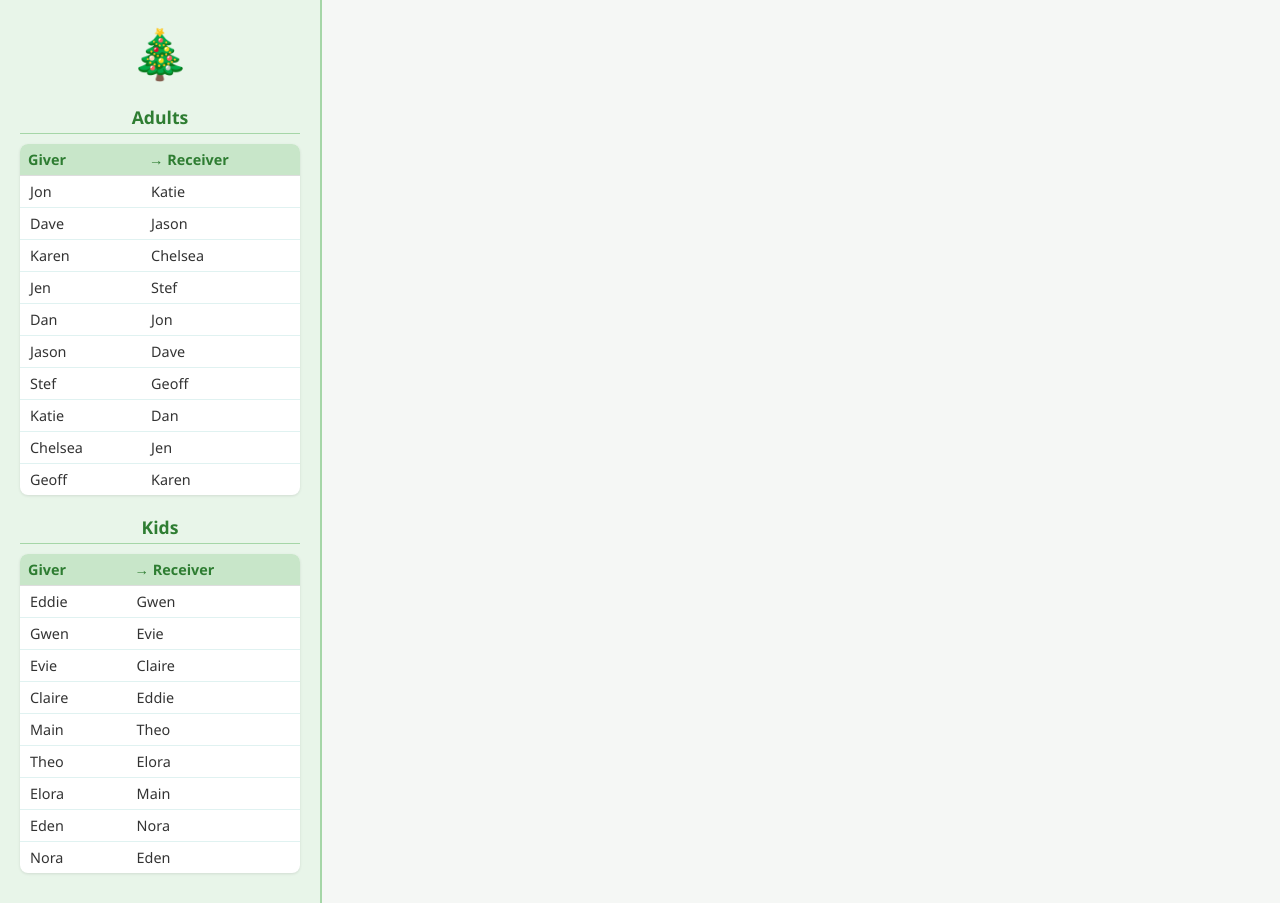
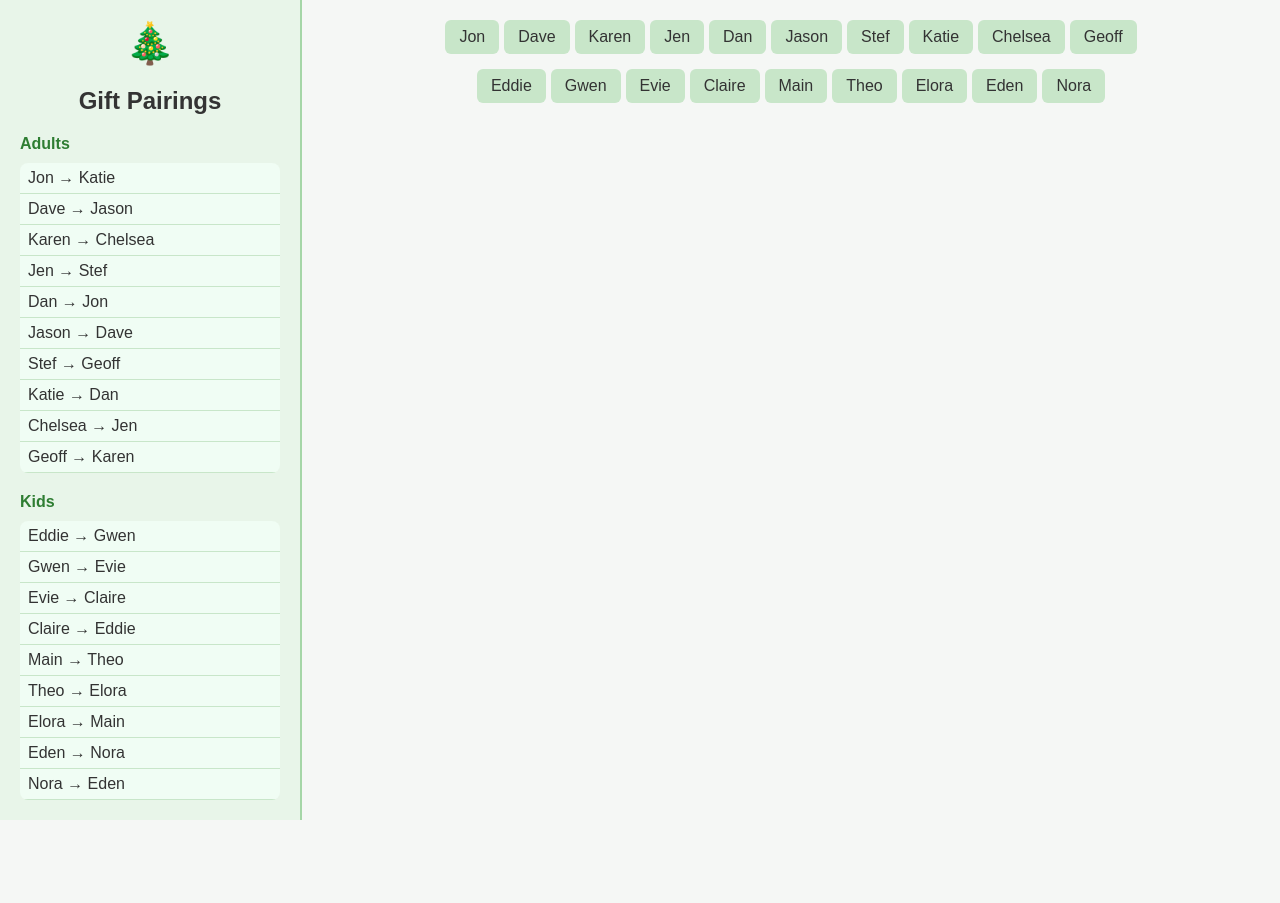
Before and after one commit to jwest61/west-gift-exchange, a plain HTML site: page index.html in a window 1280 px wide. After the commit the page ends 820 px from the top, so only its background shows below. Drawn offline with Linux system fonts and the light colour scheme; no server answers.

Commit message:
Update index.html

```diff
--- a/index.html
+++ b/index.html
@@ -3,65 +3,56 @@
 <head>
   <meta charset="UTF-8" />
   <meta name="viewport" content="width=device-width, initial-scale=1.0" />
-  <title>Christmas Gift Exchange 🎄</title>
+  <title>🎄 West Family Gift Exchange</title>
   <style>
     body {
-      font-family: "Segoe UI", Arial, sans-serif;
+      font-family: Arial, sans-serif;
       margin: 0;
       display: flex;
       background-color: #f5f7f5;
       color: #333;
     }
+
     .left-column {
-      width: 280px;
+      width: 260px;
       background-color: #e8f5e9;
       padding: 20px;
       border-right: 2px solid #a5d6a7;
       text-align: center;
     }
+
     .tree {
-      font-size: 48px;
+      font-size: 40px;
       margin-bottom: 10px;
     }
+
     .group-title {
       font-weight: bold;
       color: #2e7d32;
-      font-size: 1.1em;
       margin-top: 20px;
       margin-bottom: 8px;
-      text-align: center;
-      border-bottom: 1px solid #a5d6a7;
-      padding-bottom: 4px;
+      text-align: left;
     }
+
     .pair-table {
       width: 100%;
       border-collapse: collapse;
-      margin-bottom: 10px;
-      background-color: #ffffff;
+      background-color: #f0fdf4;
       border-radius: 8px;
       overflow: hidden;
-      box-shadow: 0 1px 3px rgba(0,0,0,0.1);
     }
-    .pair-table th {
-      background-color: #c8e6c9;
-      color: #2e7d32;
-      font-weight: 600;
+
+    .pair-table td {
+      padding: 6px 8px;
+      border-bottom: 1px solid #c8e6c9;
       text-align: left;
-      padding: 6px 8px;
-      font-size: 0.9em;
     }
-    .pair-table td {
-      padding: 6px 10px;
-      border-bottom: 1px solid #e0f2f1;
-      font-size: 0.9em;
-    }
-    .pair-table tr:last-child td {
-      border-bottom: none;
-    }
+
     .content {
       flex: 1;
       padding: 20px;
     }
+
     .tabs {
       display: flex;
       flex-wrap: wrap;
@@ -69,18 +60,19 @@
       gap: 5px;
       justify-content: center;
     }
+
     .tab {
       padding: 8px 14px;
       background-color: #c8e6c9;
       border-radius: 6px;
       cursor: pointer;
-      font-size: 0.95em;
     }
+
     .tab.active {
       background-color: #81c784;
       color: white;
-      font-weight: 600;
     }
+
     .tab-content {
       display: none;
       background-color: #fff;
@@ -88,50 +80,58 @@
       border-radius: 8px;
       box-shadow: 0 0 6px rgba(0,0,0,0.1);
     }
+
     .tab-content.active {
       display: block;
     }
+
     table {
       width: 100%;
       border-collapse: collapse;
       margin-top: 10px;
     }
+
     th, td {
       border-bottom: 1px solid #ddd;
       padding: 6px;
       text-align: left;
     }
+
     th {
       background-color: #e8f5e9;
-      color: #2e7d32;
     }
+
     input, textarea {
       padding: 6px;
       box-sizing: border-box;
-      border: 1px solid #ccc;
-      border-radius: 4px;
     }
+
     input {
       height: 30px;
     }
+
     textarea {
       width: 100%;
-      height: 70px;
+      height: 80px;
       resize: vertical;
       margin-top: 5px;
     }
+
     .gift-input-row {
       display: flex;
       flex-wrap: wrap;
       gap: 6px;
       margin-bottom: 6px;
     }
+
     .gift-input-row input {
       flex: 1;
     }
+
     .gift-input-row button {
       flex-shrink: 0;
     }
+
     button {
       padding: 6px 10px;
       background-color: #66bb6a;
@@ -140,9 +140,11 @@
       border-radius: 4px;
       cursor: pointer;
     }
+
     button:hover {
       background-color: #57a05b;
     }
+
     h3 {
       color: #2e7d32;
     }
@@ -151,41 +153,64 @@
 <body>
   <div class="left-column">
     <div class="tree">🎄</div>
+    <h2>Gift Pairings</h2>
+
     <div class="group-title">Adults</div>
     <table class="pair-table">
-      <tr><th>Giver</th><th>→ Receiver</th></tr>
-      <tr><td>Jon</td><td>Katie</td></tr>
-      <tr><td>Dave</td><td>Jason</td></tr>
-      <tr><td>Karen</td><td>Chelsea</td></tr>
-      <tr><td>Jen</td><td>Stef</td></tr>
-      <tr><td>Dan</td><td>Jon</td></tr>
-      <tr><td>Jason</td><td>Dave</td></tr>
-      <tr><td>Stef</td><td>Geoff</td></tr>
-      <tr><td>Katie</td><td>Dan</td></tr>
-      <tr><td>Chelsea</td><td>Jen</td></tr>
-      <tr><td>Geoff</td><td>Karen</td></tr>
+      <tr><td>Jon → Katie</td></tr>
+      <tr><td>Dave → Jason</td></tr>
+      <tr><td>Karen → Chelsea</td></tr>
+      <tr><td>Jen → Stef</td></tr>
+      <tr><td>Dan → Jon</td></tr>
+      <tr><td>Jason → Dave</td></tr>
+      <tr><td>Stef → Geoff</td></tr>
+      <tr><td>Katie → Dan</td></tr>
+      <tr><td>Chelsea → Jen</td></tr>
+      <tr><td>Geoff → Karen</td></tr>
     </table>
 
     <div class="group-title">Kids</div>
     <table class="pair-table">
-      <tr><th>Giver</th><th>→ Receiver</th></tr>
-      <tr><td>Eddie</td><td>Gwen</td></tr>
-      <tr><td>Gwen</td><td>Evie</td></tr>
-      <tr><td>Evie</td><td>Claire</td></tr>
-      <tr><td>Claire</td><td>Eddie</td></tr>
-      <tr><td>Main</td><td>Theo</td></tr>
-      <tr><td>Theo</td><td>Elora</td></tr>
-      <tr><td>Elora</td><td>Main</td></tr>
-      <tr><td>Eden</td><td>Nora</td></tr>
-      <tr><td>Nora</td><td>Eden</td></tr>
+      <tr><td>Eddie → Gwen</td></tr>
+      <tr><td>Gwen → Evie</td></tr>
+      <tr><td>Evie → Claire</td></tr>
+      <tr><td>Claire → Eddie</td></tr>
+      <tr><td>Main → Theo</td></tr>
+      <tr><td>Theo → Elora</td></tr>
+      <tr><td>Elora → Main</td></tr>
+      <tr><td>Eden → Nora</td></tr>
+      <tr><td>Nora → Eden</td></tr>
     </table>
   </div>
 
   <div class="content">
-    <div class="tabs" id="adultTabs"></div>
-    <div class="tabs" id="kidTabs"></div>
+    <div class="tabs">
+      <div class="tab" data-person="Jon">Jon</div>
+      <div class="tab" data-person="Dave">Dave</div>
+      <div class="tab" data-person="Karen">Karen</div>
+      <div class="tab" data-person="Jen">Jen</div>
+      <div class="tab" data-person="Dan">Dan</div>
+      <div class="tab" data-person="Jason">Jason</div>
+      <div class="tab" data-person="Stef">Stef</div>
+      <div class="tab" data-person="Katie">Katie</div>
+      <div class="tab" data-person="Chelsea">Chelsea</div>
+      <div class="tab" data-person="Geoff">Geoff</div>
+    </div>
+    <div class="tabs">
+      <div class="tab" data-person="Eddie">Eddie</div>
+      <div class="tab" data-person="Gwen">Gwen</div>
+      <div class="tab" data-person="Evie">Evie</div>
+      <div class="tab" data-person="Claire">Claire</div>
+      <div class="tab" data-person="Main">Main</div>
+      <div class="tab" data-person="Theo">Theo</div>
+      <div class="tab" data-person="Elora">Elora</div>
+      <div class="tab" data-person="Eden">Eden</div>
+      <div class="tab" data-person="Nora">Nora</div>
+    </div>
+
     <div id="tab-contents"></div>
   </div>
+
   <script>
     const scriptURL = "https://script.google.com/macros/s/AKfycbxp7B-f21quwbC-UcqnJTdb1xDzePMHd-GoWWGyMjBpt5ua8XMPswBh-jLSKywkz5gA1g/exec";
     const people = [
@@ -195,7 +220,7 @@
 
     const tabContents = document.getElementById("tab-contents");
 
-  // Create tabs for each person
+    // Build each person's tab content
     people.forEach(person => {
       const div = document.createElement("div");
       div.classList.add("tab-content");
@@ -207,7 +232,7 @@
           <input id="giftPriority-${person}" placeholder="Priority" style="width:80px;" />
           <input id="giftPrice-${person}" placeholder="Price" style="width:80px;" />
           <input id="giftURL-${person}" placeholder="Product URL (optional)" />
-        <input id="giftNotes-${person}" placeholder="Notes (optional)" />
+          <input id="giftNotes-${person}" placeholder="Notes (optional)" style="flex:2;" />
           <button onclick="addGift('${person}')">Add Gift</button>
         </div>
 
@@ -222,7 +247,7 @@
       tabContents.appendChild(div);
     });
 
-  // Handle tab switching
+    // Tab switching
     document.querySelectorAll(".tab").forEach(tab => {
       tab.addEventListener("click", () => {
         document.querySelectorAll(".tab").forEach(t => t.classList.remove("active"));
@@ -232,7 +257,6 @@
       });
     });
 
-  // --- Add gift ---
     async function addGift(person) {
       const name = document.getElementById(`giftName-${person}`).value.trim();
       const priority = document.getElementById(`giftPriority-${person}`).value.trim();
@@ -243,32 +267,28 @@
 
       const gift = { person, name, priority, price, url, notes };
 
-    try {
       await fetch(scriptURL, {
         method: "POST",
         body: JSON.stringify({ action: "addGift", gift, person }),
       });
+
       renderGift(person, gift);
+
       document.getElementById(`giftName-${person}`).value = "";
       document.getElementById(`giftPriority-${person}`).value = "";
       document.getElementById(`giftPrice-${person}`).value = "";
       document.getElementById(`giftURL-${person}`).value = "";
       document.getElementById(`giftNotes-${person}`).value = "";
-    } catch (err) {
-      console.error("Error adding gift:", err);
-      alert("Failed to add gift. Please try again.");
-    }
     }
 
-  // --- Render a gift row ---
     function renderGift(person, gift) {
       const table = document.getElementById(`giftTable-${person}`);
       const row = document.createElement("tr");
-    let linkHTML = "";
-    if (gift.url) {
-      const fullURL = gift.url.startsWith("http") ? gift.url : `https://${gift.url}`;
-      linkHTML = `<a href="${fullURL}" target="_blank">View</a>`;
-    }
+      const fullURL = gift.url
+        ? (gift.url.startsWith("http") ? gift.url : `https://${gift.url}`)
+        : "";
+      const linkHTML = fullURL ? `<a href="${fullURL}" target="_blank">View</a>` : "";
+
       row.innerHTML = `
         <td>${gift.name}</td>
         <td>${gift.priority}</td>
@@ -280,26 +300,14 @@
       table.appendChild(row);
     }
 
-  // --- Remove gift ---
     async function removeGift(person, giftName, btn) {
-    try {
-      // Remove visually
       btn.closest("tr").remove();
-
-      // Remove from Google Sheet
-      const res = await fetch(scriptURL, {
+      await fetch(scriptURL, {
         method: "POST",
         body: JSON.stringify({ action: "removeGift", person, name: giftName }),
       });
-      const result = await res.text();
-      console.log("Removed:", result);
-    } catch (err) {
-      console.error("Error removing gift:", err);
-      alert("Failed to remove gift. Please try again.");
-    }
     }
 
-  // --- Save stocking ideas ---
     async function saveStocking(person) {
       const stocking = document.getElementById(`stocking-${person}`).value;
       await fetch(scriptURL, {
@@ -309,7 +317,6 @@
       alert("Stocking ideas saved!");
     }
 
-  // --- Load all data on page load ---
     async function loadData() {
       const res = await fetch(`${scriptURL}?action=getData`);
       const data = await res.json();
```
Lines whose indentation alone changed are shown as unchanged.
